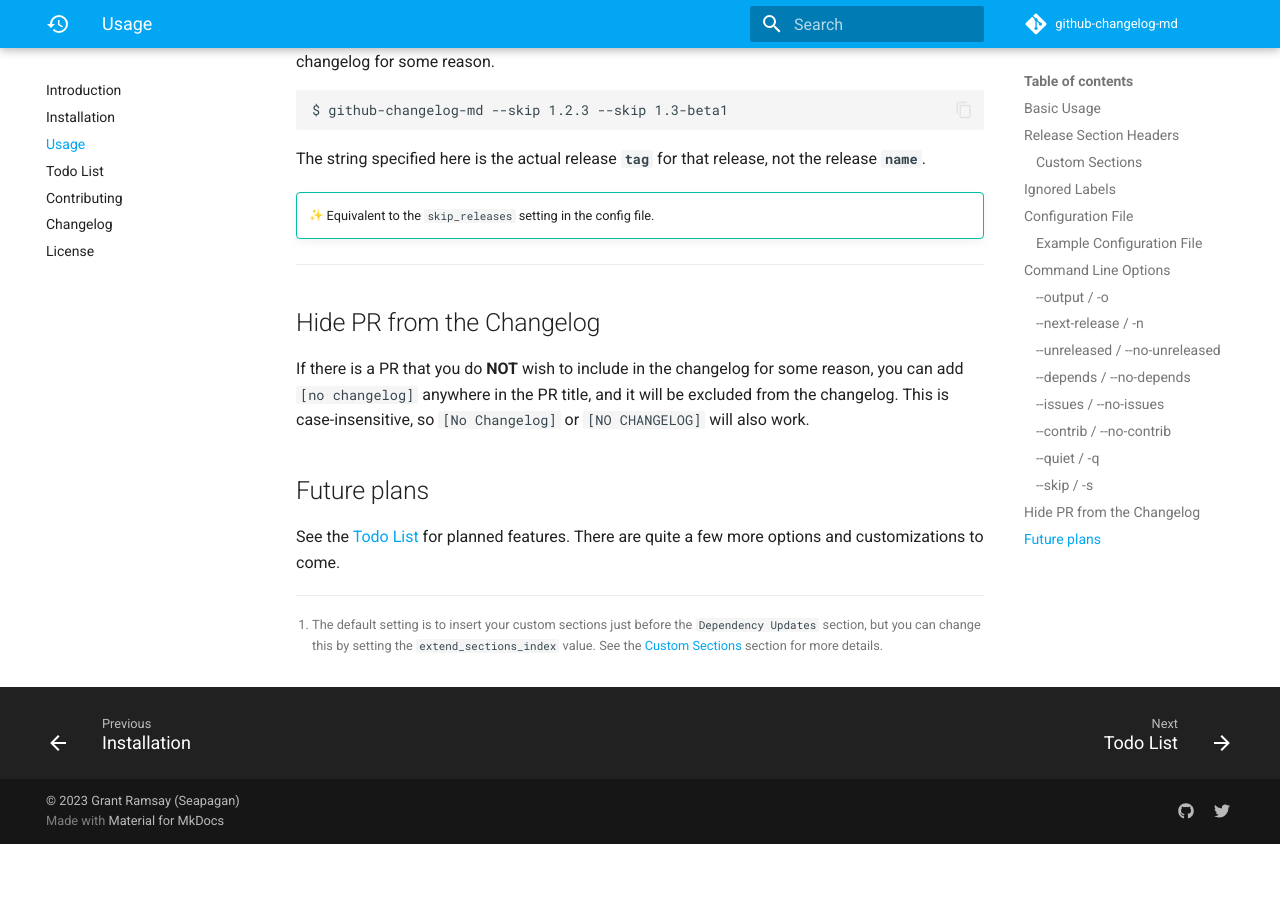
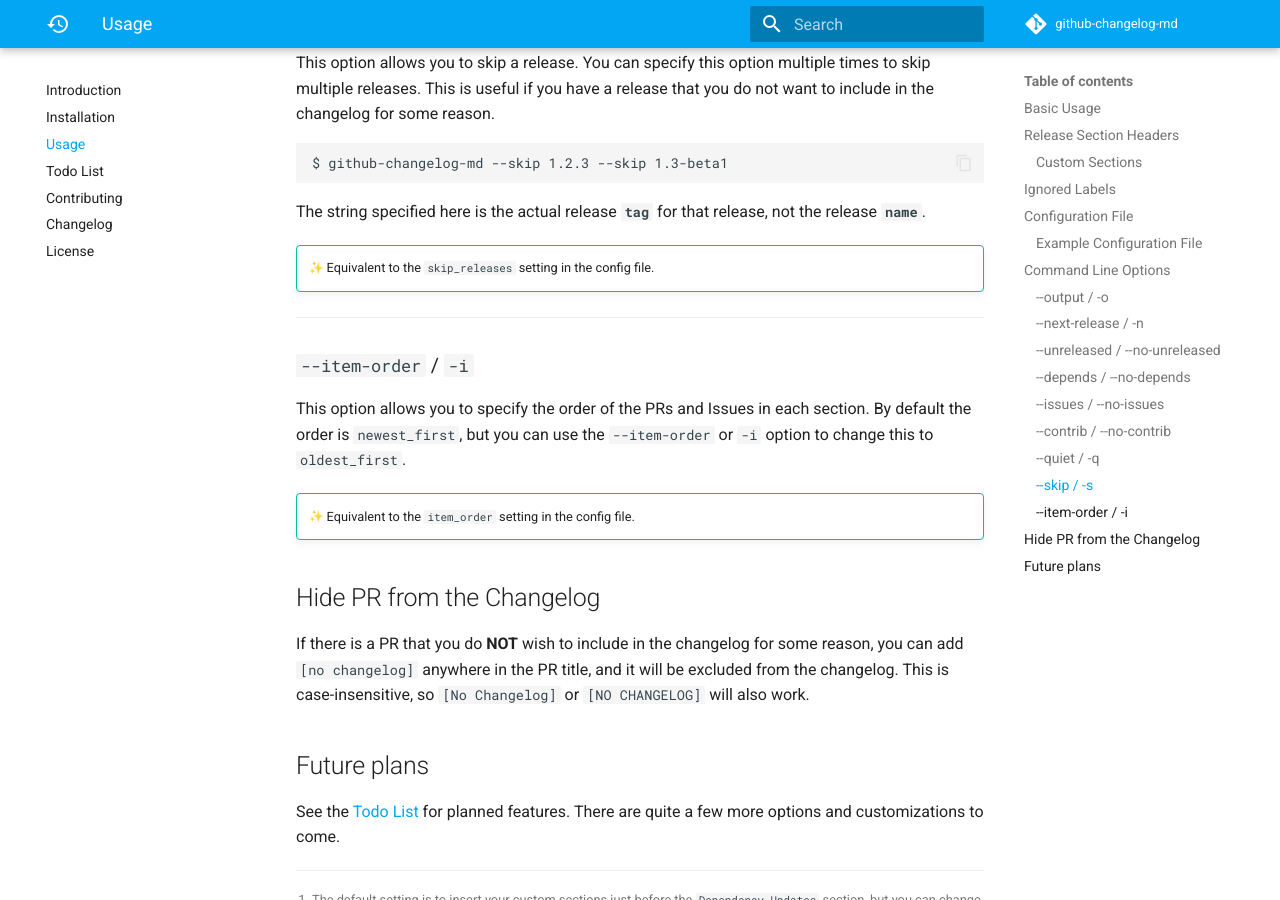
Before and after one commit to seapagan/github-changelog-md, an MkDocs documentation site: the page built from docs/usage.md, in a window 1280 px wide and 900 px high, scrolled down 7222 px. Built offline with MkDocs 1.6.1 and Material for MkDocs 9.7.7, drawn with Linux system fonts in a browser that asks for light colours; emoji names are drawn with the system emoji font; comment, search, counter and statistics services are not loaded; before the commit the page ends 8066 px from its top, so only the background shows below that; some of the changed text lies outside the part shown.

Commit message:
docs: update for '--item-order'
Signed-off-by: Grant Ramsay <seapagan@gmail.com>

````diff
--- a/docs/usage.md
+++ b/docs/usage.md
@@ -172,20 +172,21 @@ section, and any other sections will be ignored.
 
 Current available options are:
 
-| **Setting**             | **Description**                    | **Default** |
-|-------------------------|------------------------------------|-------------|
-| **`github_pat`**        | Your GitHub PAT                    |             |
-| `output_file`           | Output filename                    |CHANGELOG.md |
-| `unreleased`            | Include unreleased section         | `True`      |
-| `depends`               | Include dependency updates section | `True`      |
-| `contrib`               | Create CONTRIBUTORS.md file        | `False`     |
-| `quiet`                 | Suppress output                    | `False`     |
-| `skip_releases`         | List of releases to skip           | `[]`        |
-| `show_issues`           | Show closed issues                 | `True`      |
-| `extend_sections`       | A list of custom sections          | `[]`        |
-| `extend_sections_index` | Index to insert custom sections    | dynamic [^1]|
-| `date_format`           | Date format for release dates      | `%Y-%m-%d`  |
-| _`schema_version`_      | _Configuration schema version_     | _`1`_       |
+| **Setting**             | **Description**                    | **Default**   |
+|-------------------------|------------------------------------|---------------|
+| **`github_pat`**        | Your GitHub PAT                    |               |
+| `output_file`           | Output filename                    |CHANGELOG.md   |
+| `unreleased`            | Include unreleased section         | `True`        |
+| `depends`               | Include dependency updates section | `True`        |
+| `contrib`               | Create CONTRIBUTORS.md file        | `False`       |
+| `quiet`                 | Suppress output                    | `False`       |
+| `skip_releases`         | List of releases to skip           | `[]`          |
+| `show_issues`           | Show closed issues                 | `True`        |
+| `extend_sections`       | A list of custom sections          | `[]`          |
+| `extend_sections_index` | Index to insert custom sections    | dynamic [^1]  |
+| `date_format`           | Date format for release dates      | `%Y-%m-%d`    |
+| `item_order`            | Order of PR/Issues in each section | `newest_first`|
+| _`schema_version`_      | _Configuration schema version_     | _`1`_         |
 
 !!! tip "Config file schema version"
 
@@ -213,6 +214,7 @@ extend_sections = [
 ]
 extend_sections_index = 2
 date_format = "%d %B %Y" # (2)!
+item_order = "oldest_first"
 ```
 
 1. :bulb: This is the only required setting, the others are optional.
@@ -359,6 +361,16 @@ the release **`name`**.
     :sparkles: Equivalent to the `skip_releases` setting in the config file.
 ---
 
+### `--item-order` / `-i`
+
+This option allows you to specify the order of the PRs and Issues in each
+section. By default the order is `newest_first`, but you can use the
+`--item-order` or `-i` option to change this to `oldest_first`.
+
+!!! tip ""
+
+    :sparkles: Equivalent to the `item_order` setting in the config file.
+
 ## Hide PR from the Changelog
 
 If there is a PR that you do **NOT** wish to include in the changelog for some
````
Also changed, not shown: TODO.md (+2 -4 lines).
